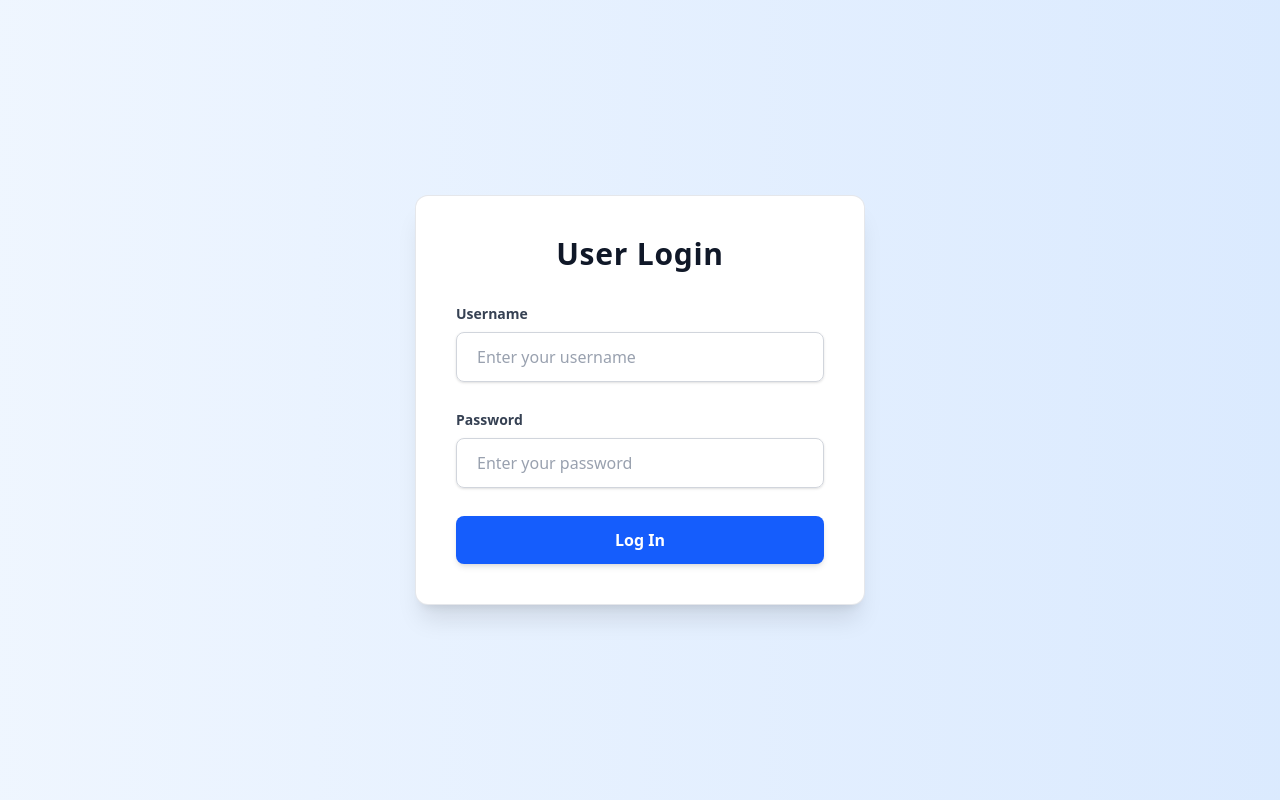
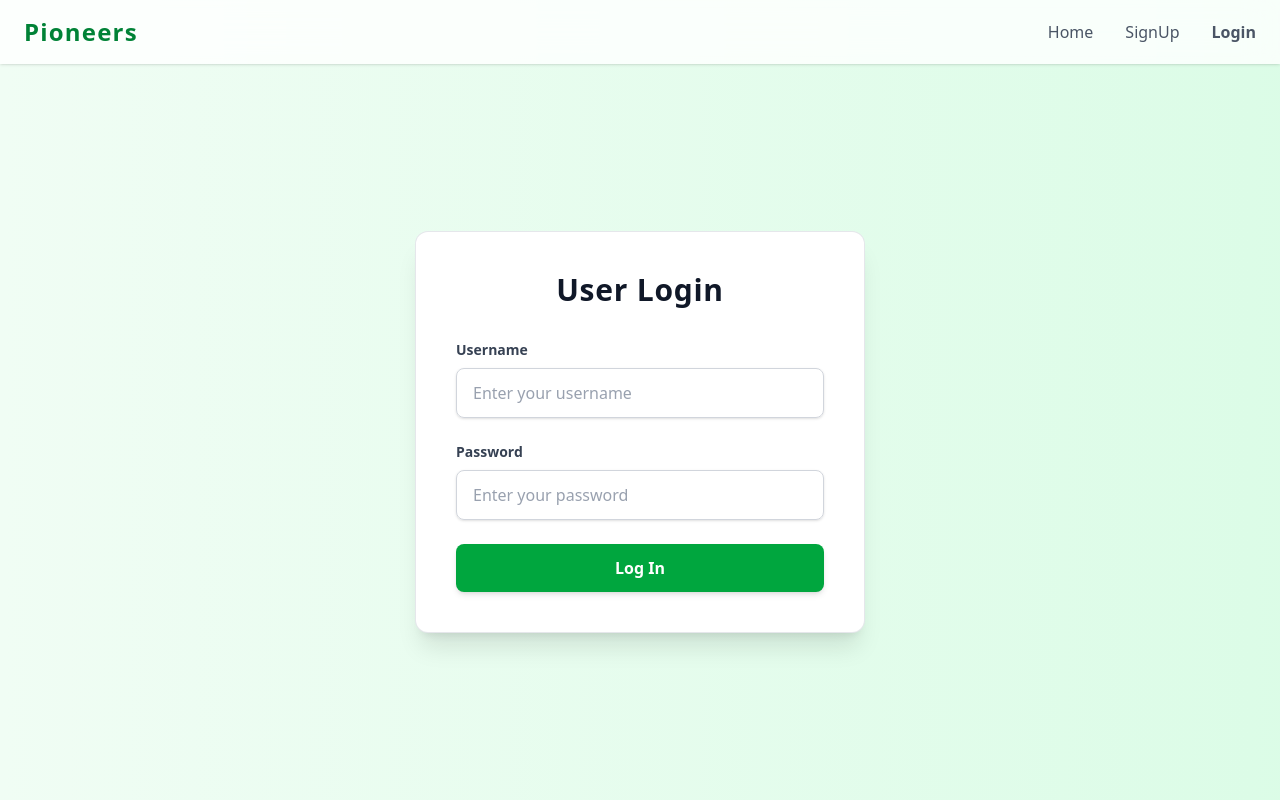
Before and after one commit to Ashutosh26l/SIH_CivicReporting, a React (Vite) app in the folder frontend/: page /login in a window 1280 px wide. Built offline with nearby package versions, Linux system fonts and the light colour scheme; no server answers.

Commit message:
update landing,login and signup

```diff
--- a/frontend/src/App.jsx
+++ b/frontend/src/App.jsx
@@ -6,7 +6,7 @@ import UserSignup from './UserSignup';
 import './App.css';
 import Home from './Home';
 import IssuesList from './IssuesList';
-import LandingPage from './landing_page';
+import LandingPage from './LandingPage';
 import IssueDetail from './IssueDetail';
 
 function App() {
--- a/frontend/src/Landing_page.jsx
+++ b/frontend/src/LandingPage.jsx
@@ -39,10 +39,9 @@ const CheckCircleIcon = () => (
 );
 
 // --- Main App Component ---
-export default function landingPage() {
+export default function LandingPage() {
   const [isMenuOpen, setIsMenuOpen] = useState(false);
 
-  // Placeholder data for recent issues.
   const issues = [
     { id: 1, category: 'Waste Management', location: 'Ranchi', status: 'Resolved', imageUrl: 'https://placehold.co/600x400/c7e8ca/4d594f?text=Garbage+Cleared' },
     { id: 2, category: 'Pothole', location: 'Jamshedpur', status: 'In Progress', imageUrl: 'https://placehold.co/600x400/fff3cd/4d594f?text=Road+Repair' },
@@ -69,14 +68,13 @@ export default function landingPage() {
 
           {/* Desktop Navigation */}
           <nav className="hidden md:flex items-center space-x-8">
-            <a href="#" className="text-gray-600 hover:text-green-700 transition-colors">Home</a>
-            <a href="#" className="text-gray-600 hover:text-green-700 transition-colors">Report Issue</a>
-            <a href="#" className="text-gray-600 hover:text-green-700 transition-colors">User SignUp</a>
+            {/* <a href="#" className="text-gray-600 hover:text-green-700 transition-colors">Home</a> */}
+            <Link to="/home" className="text-gray-600 hover:text-green-700 transition-colors">Report Issue</Link>
+            <Link to="/signup" className="text-gray-600 hover:text-green-700 transition-colors">SignUp</Link>
             <Link
               to="/login"
-              className="bg-green-600 text-white font-semibold py-2 px-4 rounded-lg hover:bg-green-700 transition-all duration-300 transform hover:scale-105 shadow-md"
-            >
-              User Login
+              className="text-gray-600 hover:text-green-700 transition-colors">
+              Login
             </Link>
           </nav>
 
@@ -92,14 +90,14 @@ export default function landingPage() {
         {isMenuOpen && (
           <div className="md:hidden bg-white border-t">
             <nav className="flex flex-col items-center space-y-4 py-4">
-              <a href="#" className="text-gray-600 hover:text-green-700 transition-colors">Home</a>
-              <a href="#" className="text-gray-600 hover:text-green-700 transition-colors">Report Issue</a>
-              <a href="#" className="text-gray-600 hover:text-green-700 transition-colors">User SignUp</a>
+              {/* <a href="#" className="text-gray-600 hover:text-green-700 transition-colors">Home</a> */}
+              <Link to="/home" className="text-gray-600 hover:text-green-700 transition-colors">Report Issue</Link>
+              <Link to="/signup" className="text-gray-600 hover:text-green-700 transition-colors">SignUp</Link>
               <Link
                 to="/login"
-                className="bg-green-600 text-white font-semibold py-2 px-6 rounded-lg hover:bg-green-700 transition-all duration-300 w-auto"
+                className="text-gray-600 hover:text-green-700 transition-colors"
               >
-                User Login
+                Login
               </Link>
             </nav>
           </div>
@@ -117,7 +115,12 @@ export default function landingPage() {
             <p className="text-lg md:text-xl mb-8 font-light text-gray-200">
               Your voice for a better Jharkhand. Report civic issues in your area and help build a cleaner, safer community together.
             </p>
-            <button className="bg-yellow-400 text-gray-900 font-bold py-3 px-8 text-lg rounded-full hover:bg-yellow-500 transition-all duration-300 transform hover:scale-110 shadow-xl">Report an Issue Now</button>
+            <Link
+              to="/home"
+              className="bg-yellow-400 text-gray-900 font-bold py-3 px-8 text-lg rounded-full hover:bg-yellow-500 transition-all duration-300 transform hover:scale-110 shadow-xl"
+            >
+              Report an Issue Now
+            </Link>
           </div>
         </section>
 
@@ -160,7 +163,7 @@ export default function landingPage() {
                       <span className={`px-3 py-1 text-xs font-semibold rounded-full ${getStatusColor(issue.status)}`}>{issue.status}</span>
                     </div>
                     <p className="text-lg font-bold text-gray-800">{issue.location}</p>
-                    <p className="text-gray-500 text-sm mt-1">Reported on September 23, 2025</p>
+                    <p className="text-gray-500 text-sm mt-1">Reported on September 24, 2025</p>
                   </div>
                 </div>
               ))}
@@ -183,7 +186,9 @@ export default function landingPage() {
             <div>
               <h3 className="font-bold text-lg mb-4">Quick Links</h3>
               <ul className="space-y-2 text-sm">
-                <li><a href="#" className="text-gray-400 hover:text-white">Report an Issue</a></li>
+                {/* === THIS IS THE UPDATED PART === */}
+                <li><Link to="/home" className="text-gray-400 hover:text-white">Report an Issue</Link></li>
+                {/* === END OF UPDATE === */}
                 <li><a href="#" className="text-gray-400 hover:text-white">FAQs</a></li>
                 <li><a href="#" className="text-gray-400 hover:text-white">Contact Us</a></li>
                 <li><a href="#" className="text-gray-400 hover:text-white">Privacy Policy</a></li>
--- a/frontend/src/UserLogin.jsx
+++ b/frontend/src/UserLogin.jsx
@@ -1,22 +1,36 @@
 import React, { useState } from 'react';
 import axios from 'axios';
-import { useNavigate } from 'react-router-dom';
+import { Link, useNavigate } from 'react-router-dom';
+
+// --- SVG Icons ---
+const MenuIcon = ({ className }) => (
+  <svg className={className} stroke="currentColor" fill="none" strokeWidth="2" viewBox="0 0 24 24" strokeLinecap="round" strokeLinejoin="round" xmlns="http://www.w3.org/2000/svg">
+    <line x1="3" y1="12" x2="21" y2="12"></line>
+    <line x1="3" y1="6" x2="21" y2="6"></line>
+    <line x1="3" y1="18" x2="21" y2="18"></line>
+  </svg>
+);
+
+const XIcon = ({ className }) => (
+  <svg className={className} stroke="currentColor" fill="none" strokeWidth="2" viewBox="0 0 24 24" strokeLinecap="round" strokeLinejoin="round" xmlns="http://www.w3.org/2000/svg">
+    <line x1="18" y1="6" x2="6" y2="18"></line>
+    <line x1="6" y1="6" x2="18" y2="18"></line>
+  </svg>
+);
 
 const UserLogin = ({ onLoginSuccess }) => {
   const [username, setUsername] = useState('');
   const [password, setPassword] = useState('');
+  const [error, setError] = useState('');
+  const [isMenuOpen, setIsMenuOpen] = useState(false);
   const baseUrl = import.meta.env.VITE_BASE_URL;
-  const [error, setError] = useState('');
   const navigate = useNavigate();
 
   const handleSubmit = async (e) => {
     e.preventDefault();
     setError('');
     try {
-      const response = await axios.post(`${baseUrl}/api/users/login`, {
-        username,
-        password,
-      });
+      const response = await axios.post(`${baseUrl}/api/users/login`, { username, password });
       if (response.data.token) {
         localStorage.setItem('user', response.data.token);
         localStorage.setItem('user_id', response.data.user.id);
@@ -33,12 +47,48 @@ const UserLogin = ({ onLoginSuccess }) => {
   };
 
   return (
-    <div className="min-h-screen flex items-center justify-center bg-gradient-to-r from-blue-50 to-blue-100 px-6">
-      <div className="max-w-md w-full bg-white rounded-xl shadow-xl p-10 ring-1 ring-gray-200">
-        <h2 className="text-3xl font-extrabold text-gray-900 mb-8 text-center tracking-wide">
+    <div className="min-h-screen flex flex-col bg-gradient-to-r from-green-50 to-green-100">
+      {/* Navbar */}
+      <header className="bg-white/80 backdrop-blur-lg shadow-sm sticky top-0 z-50">
+        <div className="container mx-auto px-6 py-4 flex justify-between items-center">
+          <div className="flex items-center space-x-3">
+            <span className="text-2xl font-extrabold text-green-700 tracking-wider">Pioneers</span>
+          </div>
+
+          {/* Desktop Nav */}
+          <nav className="hidden md:flex items-center space-x-8">
+            <Link to="/landing" className="text-gray-600 hover:text-green-700 transition-colors">Home</Link>
+            <Link to="/signup" className="text-gray-600 hover:text-green-700 transition-colors">SignUp</Link>
+            <Link to="/login" className="text-gray-600 hover:text-green-700 transition-colors font-semibold">Login</Link>
+          </nav>
+
+          {/* Mobile Menu Button */}
+          <div className="md:hidden">
+            <button onClick={() => setIsMenuOpen(!isMenuOpen)} className="text-gray-800 focus:outline-none">
+              {isMenuOpen ? <XIcon className="h-6 w-6" /> : <MenuIcon className="h-6 w-6" />}
+            </button>
+          </div>
+        </div>
+
+        {/* Mobile Nav */}
+        {isMenuOpen && (
+          <div className="md:hidden bg-white border-t">
+            <nav className="flex flex-col items-center space-y-4 py-4">
+              <Link to="/landing" onClick={() => setIsMenuOpen(false)} className="text-gray-600 hover:text-green-700 transition-colors">Home</Link>
+              <Link to="/signup" onClick={() => setIsMenuOpen(false)} className="text-gray-600 hover:text-green-700 transition-colors">SignUp</Link>
+              <Link to="/login" onClick={() => setIsMenuOpen(false)} className="text-gray-600 hover:text-green-700 transition-colors font-semibold">Login</Link>
+            </nav>
+          </div>
+        )}
+      </header>
+
+      {/* Login Form */}
+      <main className="flex-grow flex items-center justify-center px-4 sm:px-6 lg:px-8">
+        <div className="max-w-md w-full bg-white rounded-xl shadow-xl p-8 sm:p-10 ring-1 ring-gray-200">
+          <h2 className="text-2xl sm:text-3xl font-extrabold text-gray-900 mb-6 sm:mb-8 text-center tracking-wide">
             User Login
           </h2>
-        <form onSubmit={handleSubmit} className="space-y-7">
+          <form onSubmit={handleSubmit} className="space-y-6">
             <div>
               <label htmlFor="username" className="block text-sm font-semibold text-gray-700 mb-2">
                 Username
@@ -50,7 +100,7 @@ const UserLogin = ({ onLoginSuccess }) => {
                 onChange={(e) => setUsername(e.target.value)}
                 required
                 placeholder="Enter your username"
-              className="w-full rounded-lg border border-gray-300 px-5 py-3 text-gray-900 placeholder-gray-400 shadow-sm focus:outline-none focus:ring-3 focus:ring-blue-400 focus:border-blue-500 transition"
+                className="w-full rounded-lg border border-gray-300 px-4 py-3 text-gray-900 placeholder-gray-400 shadow-sm focus:outline-none focus:ring-3 focus:ring-green-400 focus:border-green-500 transition"
               />
             </div>
             <div>
@@ -64,18 +114,19 @@ const UserLogin = ({ onLoginSuccess }) => {
                 onChange={(e) => setPassword(e.target.value)}
                 required
                 placeholder="Enter your password"
-              className="w-full rounded-lg border border-gray-300 px-5 py-3 text-gray-900 placeholder-gray-400 shadow-sm focus:outline-none focus:ring-3 focus:ring-blue-400 focus:border-blue-500 transition"
+                className="w-full rounded-lg border border-gray-300 px-4 py-3 text-gray-900 placeholder-gray-400 shadow-sm focus:outline-none focus:ring-3 focus:ring-green-400 focus:border-green-500 transition"
               />
             </div>
             {error && <p className="text-red-600 text-sm font-medium">{error}</p>}
             <button
               type="submit"
-            className="w-full bg-blue-600 text-white font-semibold py-3 rounded-lg shadow-md hover:bg-blue-700 focus:outline-none focus:ring-4 focus:ring-blue-400 transition"
+              className="w-full bg-green-600 text-white font-semibold py-3 rounded-lg shadow-md hover:bg-green-700 focus:outline-none focus:ring-4 focus:ring-green-400 transition"
             >
               Log In
             </button>
           </form>
         </div>
+      </main>
     </div>
   );
 };
--- a/frontend/src/UserSignup.jsx
+++ b/frontend/src/UserSignup.jsx
@@ -1,6 +1,22 @@
-// UserSignup.jsx
 import React, { useState } from 'react';
 import axios from 'axios';
+import { Link } from 'react-router-dom';
+
+// --- SVG Icons (Self-contained components) ---
+const MenuIcon = ({ className }) => (
+  <svg className={className} stroke="currentColor" fill="none" strokeWidth="2" viewBox="0 0 24 24" strokeLinecap="round" strokeLinejoin="round" xmlns="http://www.w3.org/2000/svg">
+    <line x1="3" y1="12" x2="21" y2="12"></line>
+    <line x1="3" y1="6" x2="21" y2="6"></line>
+    <line x1="3" y1="18" x2="21" y2="18"></line>
+  </svg>
+);
+
+const XIcon = ({ className }) => (
+  <svg className={className} stroke="currentColor" fill="none" strokeWidth="2" viewBox="0 0 24 24" strokeLinecap="round" strokeLinejoin="round" xmlns="http://www.w3.org/2000/svg">
+    <line x1="18" y1="6" x2="6" y2="18"></line>
+    <line x1="6" y1="6" x2="18" y2="18"></line>
+  </svg>
+);
 
 const UserSignup = () => {
   const [username, setUsername] = useState('');
@@ -9,6 +25,7 @@ const UserSignup = () => {
   const baseUrl = import.meta.env.VITE_BASE_URL;
   const [error, setError] = useState('');
   const [success, setSuccess] = useState('');
+  const [isMenuOpen, setIsMenuOpen] = useState(false);
 
   const handleSubmit = async (e) => {
     e.preventDefault();
@@ -39,12 +56,49 @@ const UserSignup = () => {
   };
 
   return (
-    <div className="min-h-screen flex items-center justify-center bg-gradient-to-r from-green-50 to-green-100 px-6">
-      <div className="max-w-md w-full bg-white rounded-xl shadow-xl p-10 ring-1 ring-gray-200">
-        <h2 className="text-3xl font-extrabold text-gray-900 mb-8 text-center tracking-wide">
+    <div className="min-h-screen flex flex-col bg-gradient-to-r from-green-50 to-green-100">
+      {/* Navbar */}
+      <header className="bg-white/80 backdrop-blur-lg shadow-sm sticky top-0 z-50">
+        <div className="container mx-auto px-6 py-4 flex justify-between items-center">
+          <div className="flex items-center space-x-3">
+            <span className="text-2xl font-extrabold text-green-700 tracking-wider">Pioneers</span>
+          </div>
+
+          {/* Desktop Navigation */}
+          <nav className="hidden md:flex items-center space-x-8">
+            <Link to="/landing" className="text-gray-600 hover:text-green-700 transition-colors">Home</Link>
+            <Link to="/signup" className="text-gray-600 hover:text-green-700 transition-colors ">SignUp</Link>
+            <Link to="/login" className="text-gray-600 hover:text-green-700 transition-colors">Login</Link>
+          </nav>
+
+          {/* Mobile Menu Button */}
+          <div className="md:hidden">
+            <button onClick={() => setIsMenuOpen(!isMenuOpen)} className="text-gray-800 focus:outline-none">
+              {isMenuOpen ? <XIcon className="h-6 w-6" /> : <MenuIcon className="h-6 w-6" />}
+            </button>
+          </div>
+        </div>
+
+        {/* Mobile Navigation Menu */}
+        {isMenuOpen && (
+          <div className="md:hidden bg-white border-t">
+            <nav className="flex flex-col items-center space-y-4 py-4">
+              <Link to="/" onClick={() => setIsMenuOpen(false)} className="text-gray-600 hover:text-green-700 transition-colors">Home</Link>
+              <Link to="/signup" onClick={() => setIsMenuOpen(false)} className="text-gray-600 hover:text-green-700 transition-colors ">SignUp</Link>
+              <Link to="/login" onClick={() => setIsMenuOpen(false)} className="text-gray-600 hover:text-green-700 transition-colors">Login</Link>
+            </nav>
+          </div>
+        )}
+
+      </header>
+
+      {/* Signup Form */}
+      <main className="flex-grow flex items-center justify-center px-4 sm:px-6 lg:px-8">
+        <div className="w-full max-w-full sm:max-w-md bg-white rounded-xl shadow-xl p-6 sm:p-10 ring-1 ring-gray-200">
+          <h2 className="text-2xl sm:text-3xl font-extrabold text-gray-900 mb-8 text-center tracking-wide">
             User Signup
           </h2>
-        <form onSubmit={handleSubmit} className="space-y-7">
+          <form onSubmit={handleSubmit} className="space-y-6 sm:space-y-7">
             <div>
               <label htmlFor="username" className="block text-sm font-semibold text-gray-700 mb-2">
                 Username
@@ -56,7 +110,7 @@ const UserSignup = () => {
                 onChange={(e) => setUsername(e.target.value)}
                 required
                 placeholder="Choose a username"
-              className="w-full rounded-lg border border-gray-300 px-5 py-3 text-gray-900 placeholder-gray-400 shadow-sm focus:outline-none focus:ring-3 focus:ring-green-400 focus:border-green-500 transition"
+                className="w-full rounded-lg border border-gray-300 px-4 py-3 text-gray-900 placeholder-gray-400 shadow-sm focus:outline-none focus:ring-3 focus:ring-green-400 focus:border-green-500 transition"
               />
             </div>
             <div>
@@ -70,7 +124,7 @@ const UserSignup = () => {
                 onChange={(e) => setPassword(e.target.value)}
                 required
                 placeholder="Create a password"
-              className="w-full rounded-lg border border-gray-300 px-5 py-3 text-gray-900 placeholder-gray-400 shadow-sm focus:outline-none focus:ring-3 focus:ring-green-400 focus:border-green-500 transition"
+                className="w-full rounded-lg border border-gray-300 px-4 py-3 text-gray-900 placeholder-gray-400 shadow-sm focus:outline-none focus:ring-3 focus:ring-green-400 focus:border-green-500 transition"
               />
             </div>
             <div>
@@ -84,7 +138,7 @@ const UserSignup = () => {
                 onChange={(e) => setConfirmPassword(e.target.value)}
                 required
                 placeholder="Confirm your password"
-              className="w-full rounded-lg border border-gray-300 px-5 py-3 text-gray-900 placeholder-gray-400 shadow-sm focus:outline-none focus:ring-3 focus:ring-green-400 focus:border-green-500 transition"
+                className="w-full rounded-lg border border-gray-300 px-4 py-3 text-gray-900 placeholder-gray-400 shadow-sm focus:outline-none focus:ring-3 focus:ring-green-400 focus:border-green-500 transition"
               />
             </div>
             {error && <p className="text-red-600 text-sm font-medium">{error}</p>}
@@ -97,6 +151,7 @@ const UserSignup = () => {
             </button>
           </form>
         </div>
+      </main>
     </div>
   );
 };
```
Lines whose indentation alone changed are shown as unchanged.
